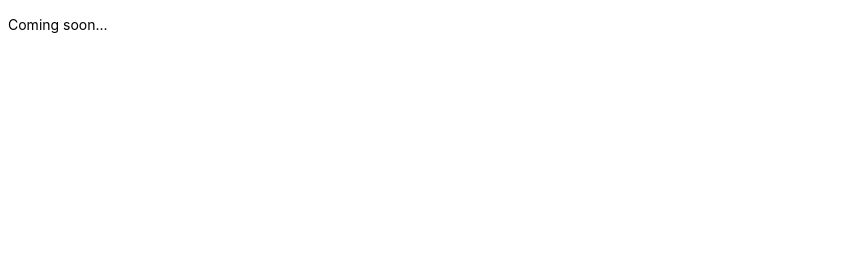
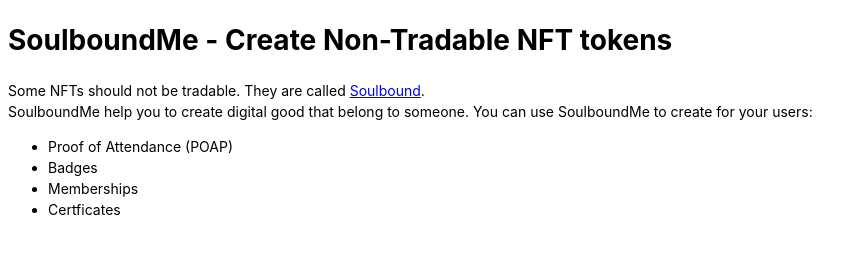
Before and after one commit to soulboundme/website, a plain HTML site: page index.html in a window 1280 px wide. Shown: the whole page, without its empty margins (0-867 px from the left). Drawn offline with Linux system fonts and the light colour scheme.

Commit message:
what is it

```diff
--- a/index.html
+++ b/index.html
@@ -1,7 +1,7 @@
 <!DOCTYPE html>
 <html>
   <head>
-  <title>SoulboundMe</title>
+  <title>SoulboundMe - Create Non-Tradable NFT tokens</title>
   <style>
     body {
       font-family: -apple-system,BlinkMacSystemFont,"Segoe UI",Helvetica,Arial,sans-serif,"Apple Color Emoji","Segoe UI Emoji";
@@ -11,7 +11,19 @@
   </style>
 </head>
 <body>
-  <p>Coming soon...</p>
+  <h1>SoulboundMe - Create Non-Tradable NFT tokens</h1>
+
+  <p>
+    Some NFTs should not be tradable. They are called <a href="https://vitalik.ca/general/2022/01/26/soulbound.html">Soulbound</a>. <br >
+
+    SoulboundMe help you to create digital good that belong to someone. You can use SoulboundMe to create for your users:
+    <ul>
+        <li>Proof of Attendance (POAP)</li>
+        <li>Badges</li>
+        <li>Memberships</li>
+        <li>Certficates</li>
+      </ul>
+  </p>
 
 </body>
 </html>
```
